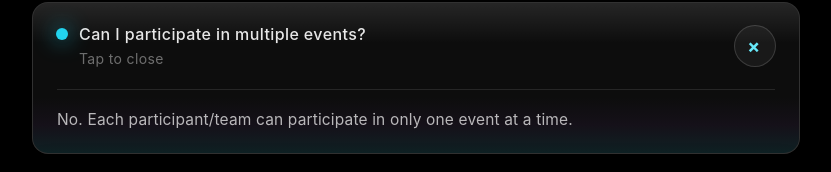
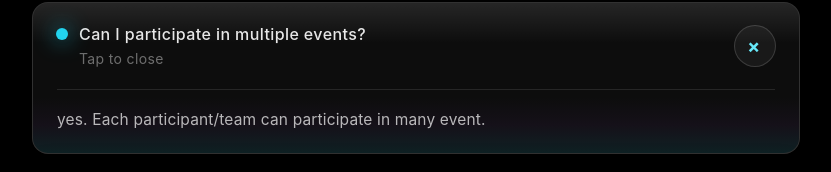
Before and after one commit to ms-arul/ASTRANOVA-26, a React (Vite) app: page / in a window 1280 px wide. Shown: the part 4046-4218 px from the top of the page, without its empty margins (224-1055 px from the left). Built offline with nearby package versions, Linux system fonts and the light colour scheme.

Commit message:
Update FAQ.jsx

```diff
--- a/src/components/FAQ.jsx
+++ b/src/components/FAQ.jsx
@@ -4,7 +4,7 @@ import { motion, AnimatePresence } from "framer-motion";
 const faqs = [
   {
     q: "Can I participate in multiple events?",
-    a: "No. Each participant/team can participate in only one event at a time.",
+    a: "yes. Each participant/team can participate in many event.",
   },
   {
     q: "Is this event open to students from other colleges?",
```
